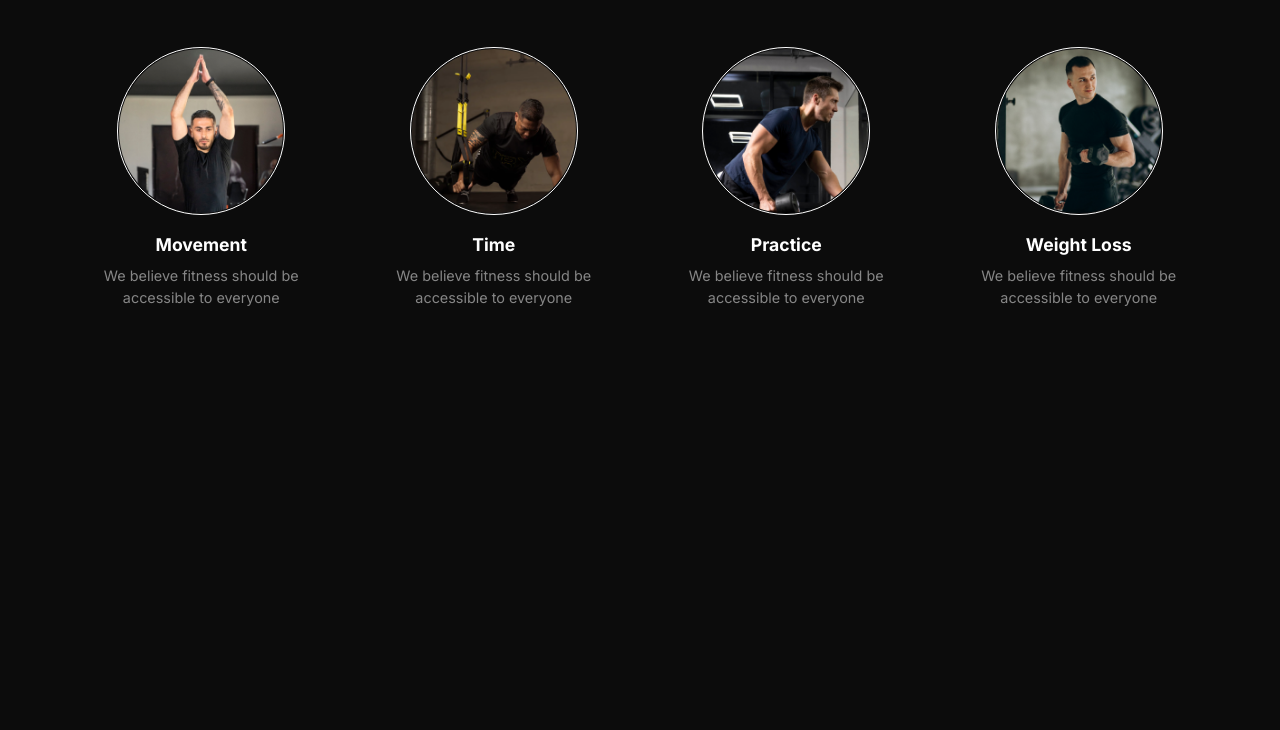
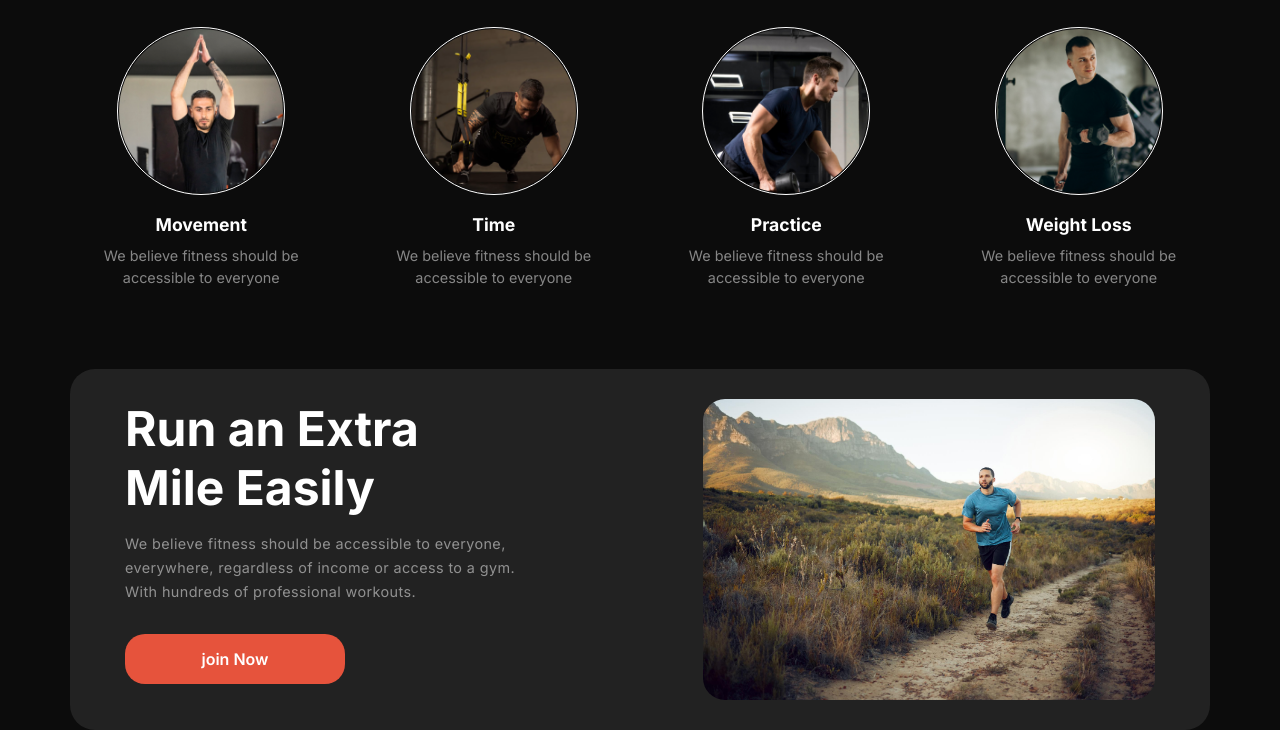
Before and after one commit to zobayerhb/assignment-02, a plain HTML site: page index.html in a window 1280 px wide. Shown: the part 920-1650 px from the top of the page. Before the commit the page ends 1229 px from the top, so only its background shows below. Drawn offline with Linux system fonts and the light colour scheme; a web font is replaced by a local one.

Commit message:
added extra run section

```diff
--- a/index.html
+++ b/index.html
@@ -102,8 +102,23 @@
           </div>
         </div>
       </section>
-      <!-- start here -->
 
+      <!-- extra start here -->
+      <section class="extra-run display-flex">
+        <div class="extra-run-left-content">
+          <h3 class="section-title">Run an Extra Mile Easily</h3>
+          <p class="section-para">
+            We believe fitness should be accessible to everyone, everywhere,
+            regardless of income or access to a gym. With hundreds of
+            professional workouts.
+          </p>
+          <a href="#" class="common-btn">join Now</a>
+        </div>
+
+        <div class="extra-run-img">
+          <img src="./images/run.jpg" alt="" />
+        </div>
+      </section>
       <!-- start here -->
 
       <!-- start here -->
--- a/styles/styles.css
+++ b/styles/styles.css
@@ -15,7 +15,7 @@ img {
 }
 /* shared styles */
 section {
-  margin-top: 100px;
+  margin-top: 80px;
 }
 .montez-regular {
   font-family: "Montez", cursive;
@@ -49,6 +49,8 @@ section {
 }
 .common-btn,
 .banner-btn a:last-child {
+  max-width: 220px;
+  text-align: center;
   display: block;
   font-size: 1rem;
   font-weight: 600;
@@ -177,6 +179,30 @@ section {
   line-height: 22px;
   font-size: 0.9rem;
 }
+/* extra run */
+.extra-run {
+  padding: 30px 55px;
+  background-color: #222222;
+  border-radius: 25px;
+  justify-content: space-between;
+  gap: 152px;
+}
+.extra-run-left-content h3 {
+  max-width: 300px;
+}
+.extra-run-left-content p {
+  margin: 15px 0 30px 0;
+  line-height: 24px;
+}
+.extra-run-img {
+  max-width: 452px;
+  height: auto;
+  overflow: hidden;
+}
+.extra-run-img img {
+  border-radius: 22px;
+}
+
 /* mobile responsive */
 @media screen and (max-width: 575.98px) {
   /* shared style */
@@ -227,4 +253,15 @@ section {
   .section-title {
     font-size: 1.8rem;
   }
+
+  /* extra run */
+  .extra-run {
+    padding: 30px;
+    flex-direction: column;
+    gap: 25px;
+  }
+  .extra-run-left-content .common-btn {
+    padding: 15px 45px;
+    max-width: 100%;
+  }
 }
```
